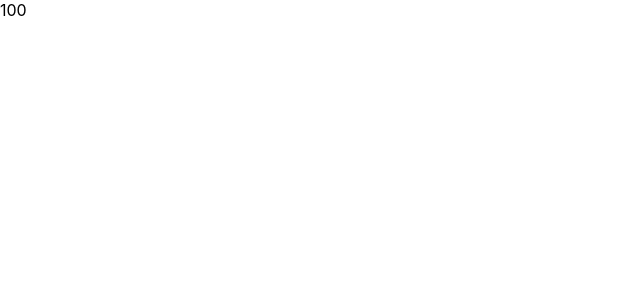
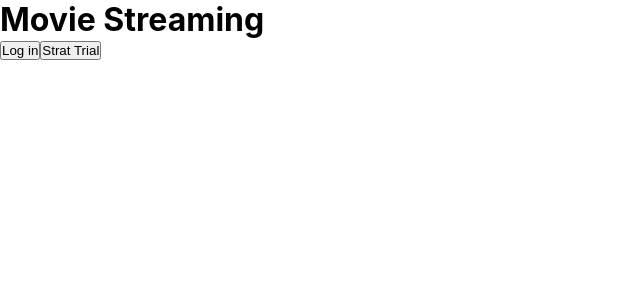
Before and after one commit to MarkusTryban/movie-stream, a React (Create React App) app: page / in a window 1280 px wide. Shown: the top 300 px of the page, without its empty margins (0-640 px from the left). Built offline with nearby package versions, Linux system fonts and the light colour scheme.

Commit message:
Return main header component

```diff
--- a/src/components/App/MovieStream.tsx
+++ b/src/components/App/MovieStream.tsx
@@ -1,6 +1,7 @@
 import React, { Component } from 'react';
 
 import { entriesArray } from '../../utils/entries';
+import MainHeader from '../MainHeader/MainHeader';
 
 import './MovieStream.css';
 
@@ -16,13 +17,7 @@ class MovieStream extends Component {
   }
 
   render() {
-    return (
-      <div>
-        {entriesArr.map((data) => (
-          <span>{data.total}</span>
-        ))}
-      </div>
-    );
+    return <MainHeader />;
   }
 }
 
```
